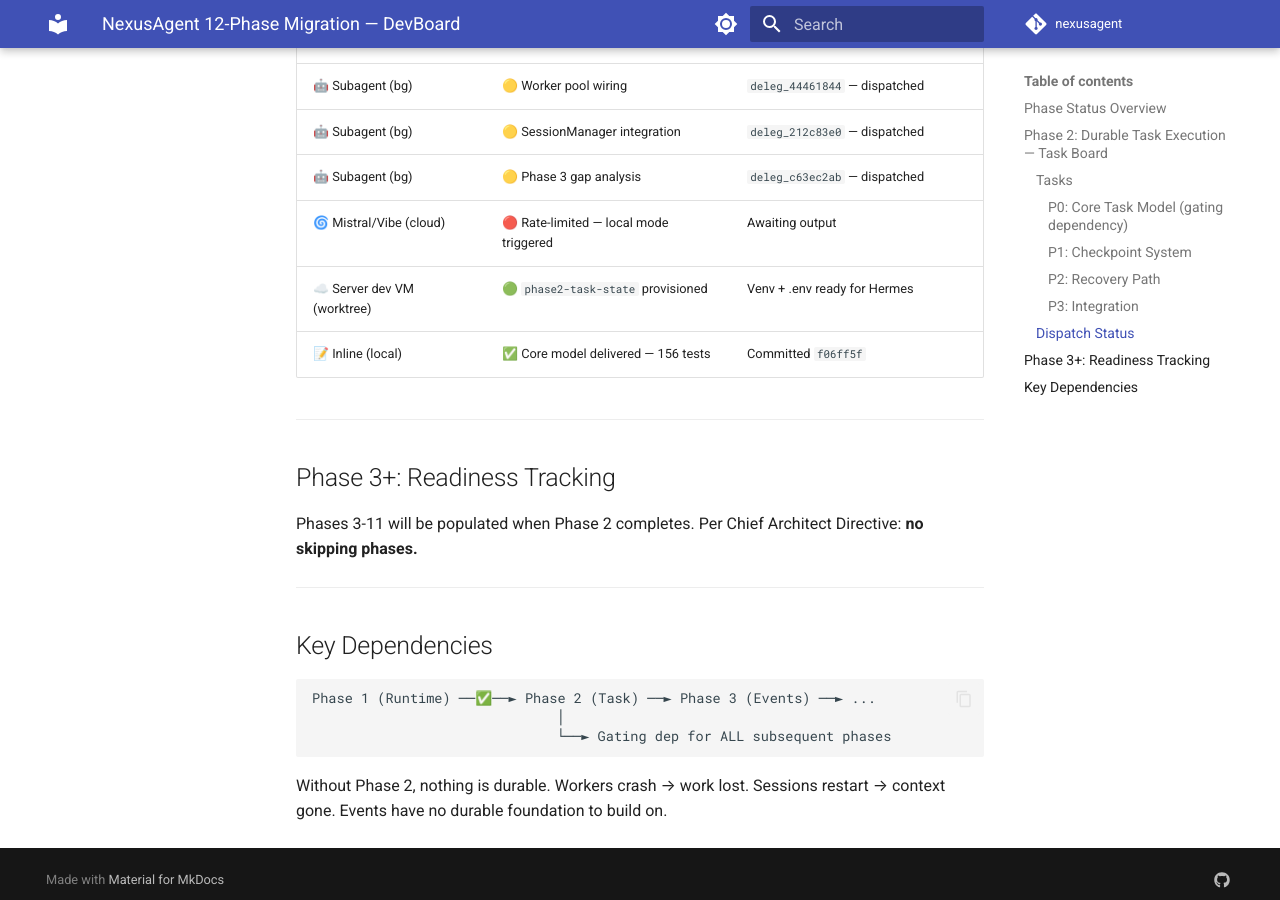
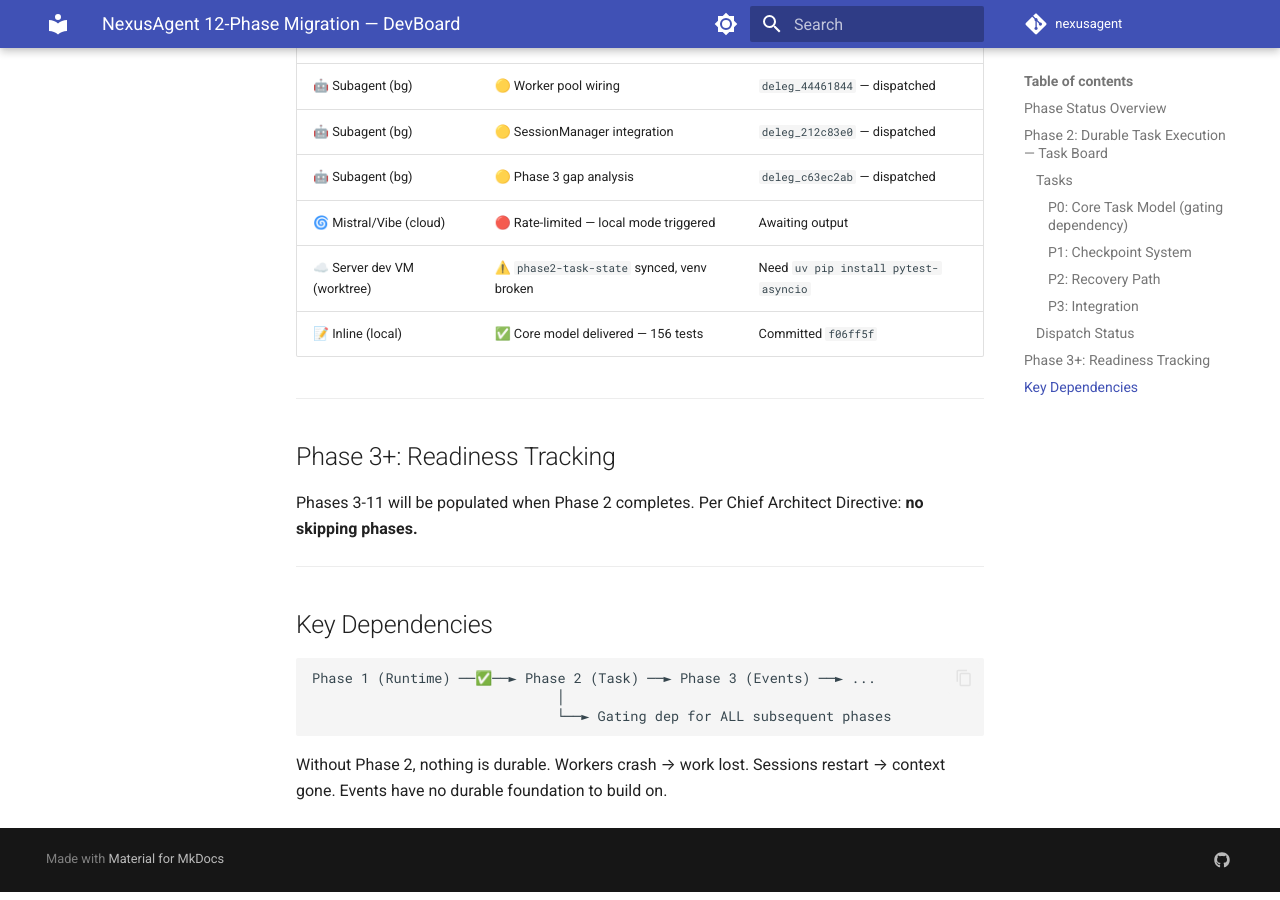
Before and after one commit to stephanos8926-lgtm/NexusAgent, an MkDocs documentation site: the page built from docs/devboard/README.md, in a window 1280 px wide and 900 px high, scrolled down 2786 px. Built offline with MkDocs 1.6.1 and Material for MkDocs 9.7.7, drawn with Linux system fonts in a browser that asks for light colours; comment, search, counter and statistics services are not loaded; the version menu is left out.

Commit message:
docs(devboard): dev VM venv needs pytest-asyncio fix

```diff
--- a/docs/devboard/README.md
+++ b/docs/devboard/README.md
@@ -65,7 +65,7 @@
 | 🤖 Subagent (bg) | 🟡 SessionManager integration | `deleg_212c83e0` — dispatched |
 | 🤖 Subagent (bg) | 🟡 Phase 3 gap analysis | `deleg_c63ec2ab` — dispatched |
 | 🌀 Mistral/Vibe (cloud) | 🔴 Rate-limited — local mode triggered | Awaiting output |
-| ☁️ Server dev VM (worktree) | 🟢 `phase2-task-state` provisioned | Venv + .env ready for Hermes |
+| ☁️ Server dev VM (worktree) | ⚠️ `phase2-task-state` synced, venv broken | Need `uv pip install pytest-asyncio` |
 | 📝 Inline (local) | ✅ Core model delivered — 156 tests | Committed `f06ff5f` |
 
 ---
```
